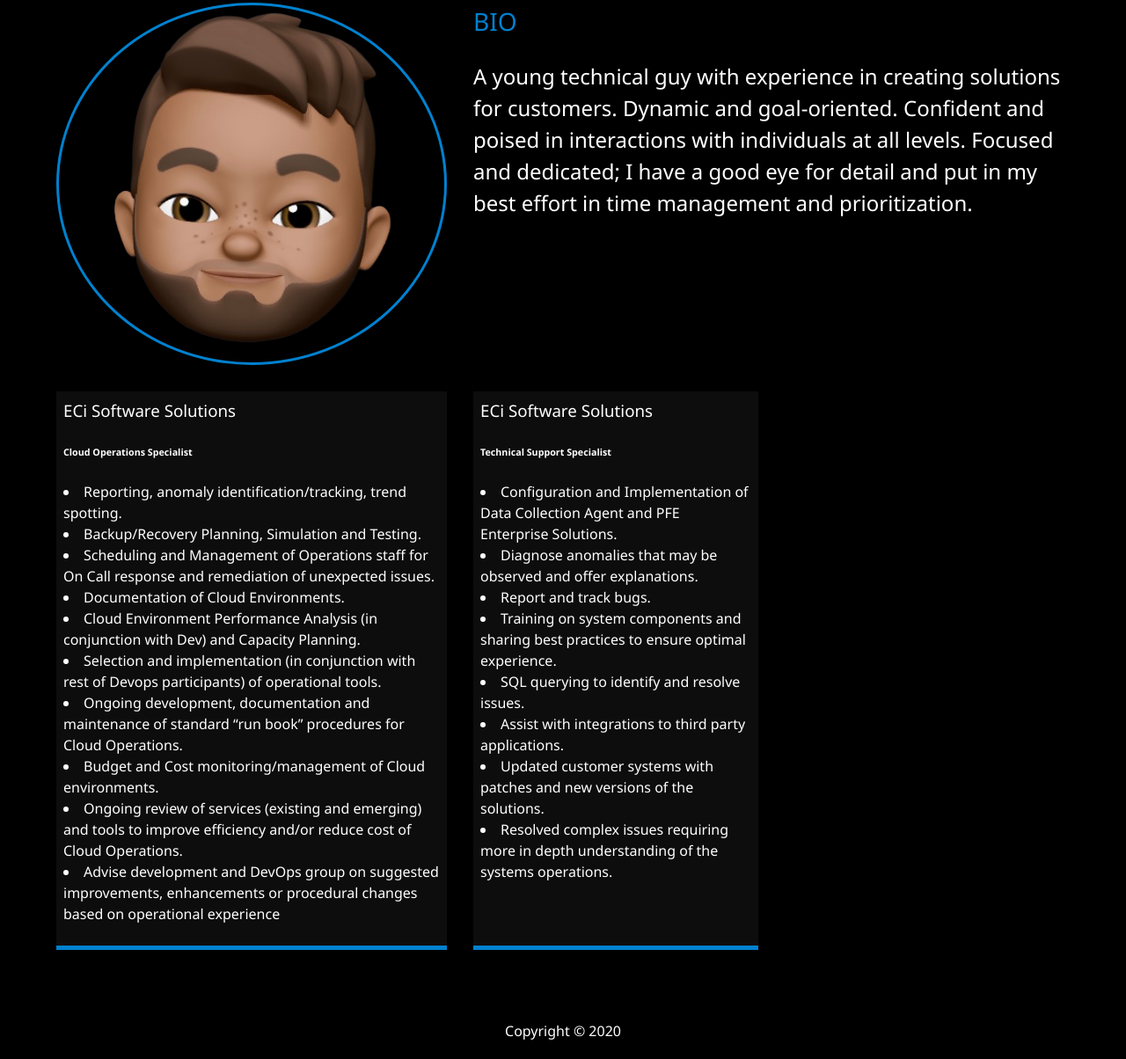
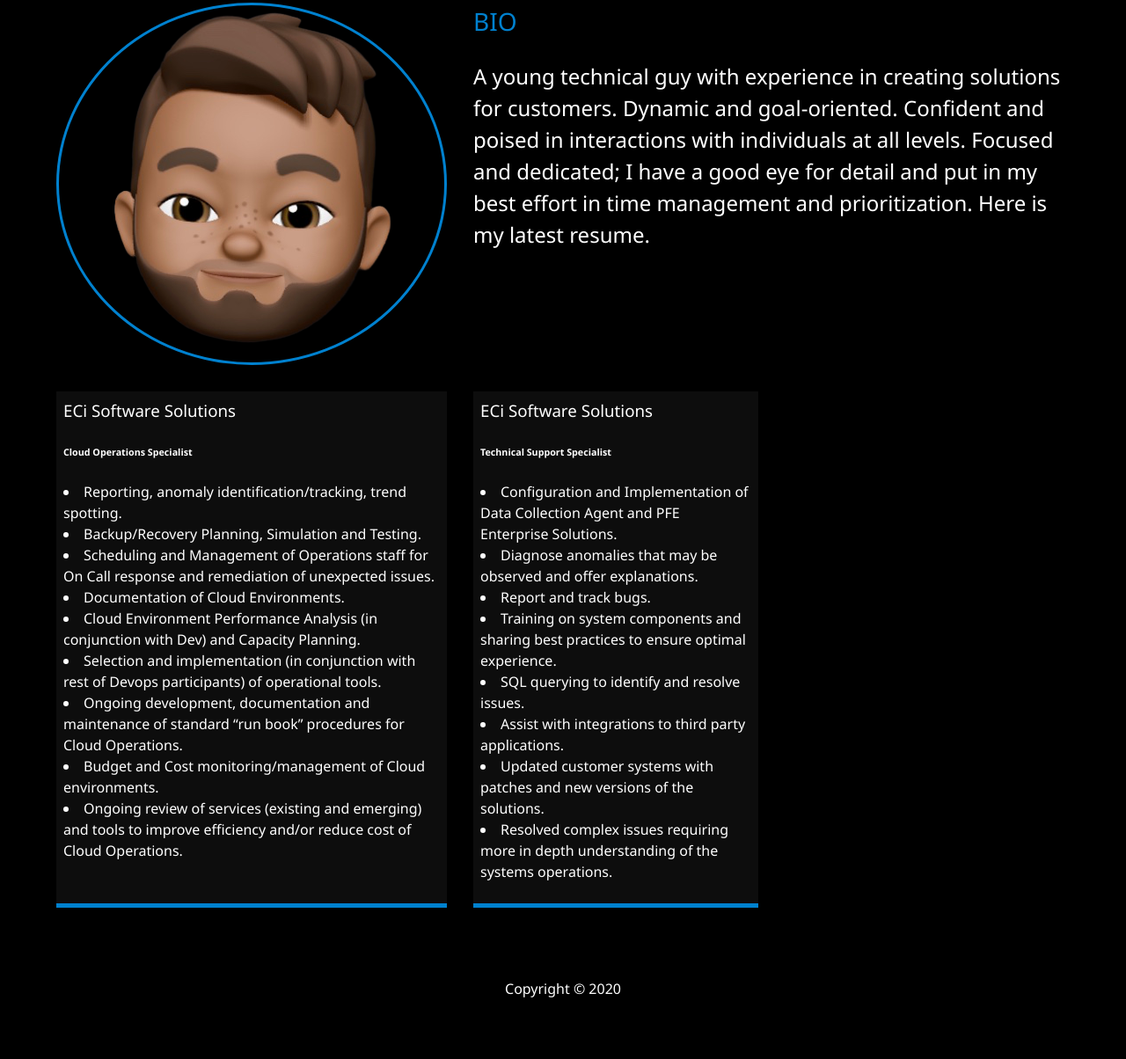
Before and after one commit to rishabkumar7/aws-cloud-resume-challenge, a website: page dist/about.html in a window 1280 px wide. Shown: the part 279-1483 px from the top of the page at 88% size. After the commit the page ends 1435 px from the top, so only its background shows below. Drawn offline with Linux system fonts and the light colour scheme.

Commit message:
Updated resume

```diff
--- a/dist/about.html
+++ b/dist/about.html
@@ -67,7 +67,7 @@
           for customers. Dynamic and goal-oriented. Confident and poised in
           interactions with individuals at all levels. Focused and dedicated;
           I have a good eye for detail and put in my best effort in time
-          management and prioritization.
+          management and prioritization. Here is my latest <a href="img/resume.pdf">resume.</a>
         </p>
       </div>
 
@@ -102,11 +102,6 @@
           <li>
             Ongoing review of services (existing and emerging) and tools
             to improve efficiency and/or reduce cost of Cloud Operations.
-          </li>
-          <li>
-            Advise development and DevOps group on suggested improvements,
-            enhancements or procedural changes based on operational
-            experience
           </li>
         </p>
       </div>
```
Also changed, not shown: dist/work.html (+1 -1 lines).
